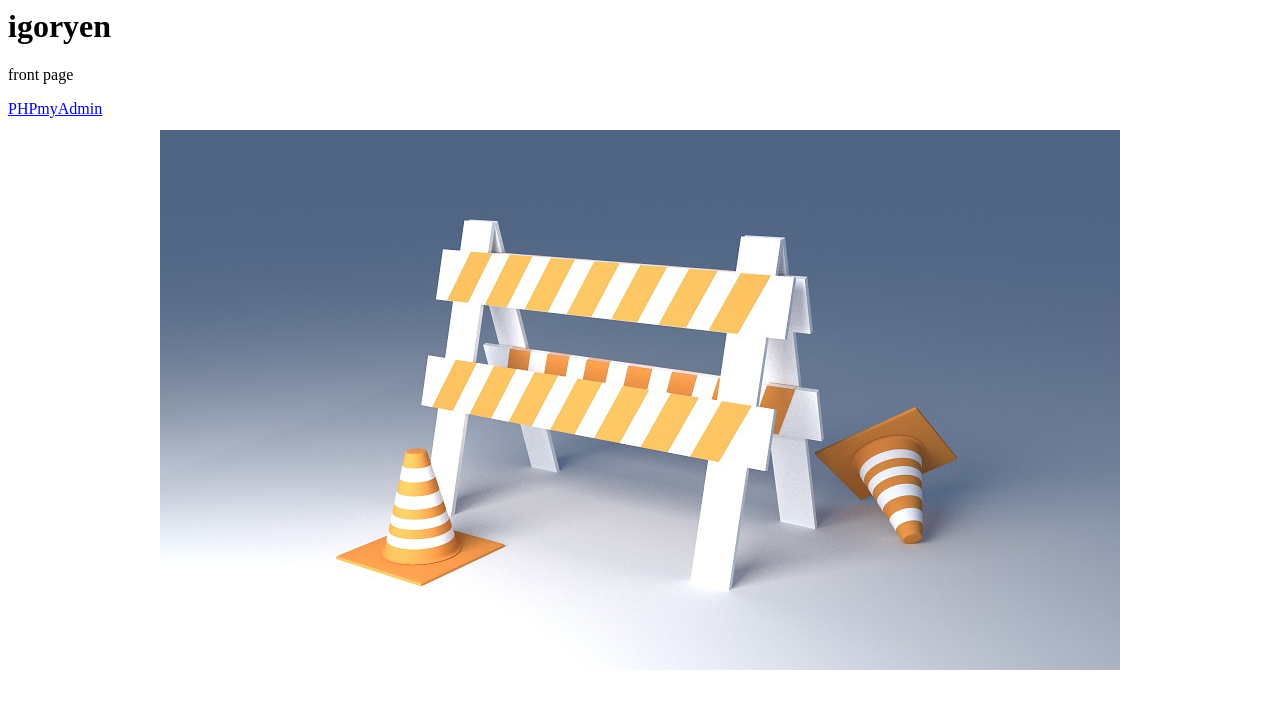
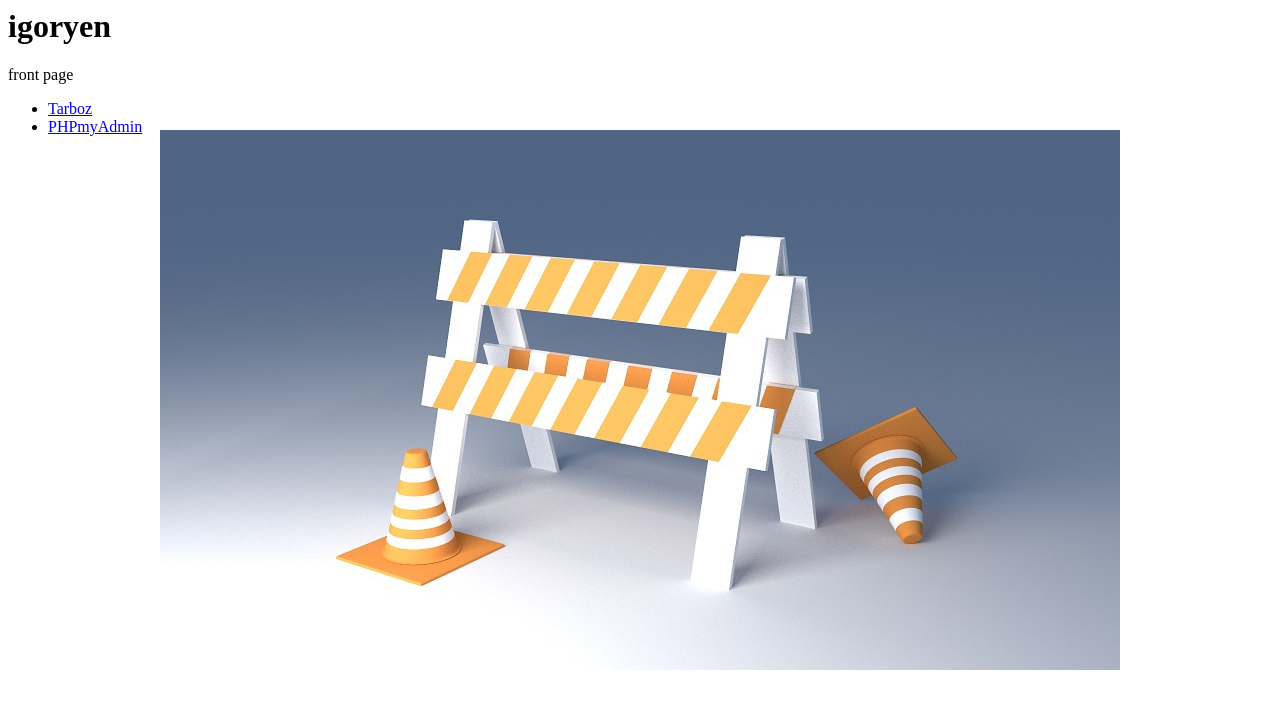
Before and after one commit to igoryen/igoryen.com, a plain HTML site: page public_html/index.html in a window 1280 px wide. Drawn offline with Linux system fonts and the light colour scheme.

Commit message:
index.html: added link to tarboz.igoryen.com

```diff
--- a/public_html/index.html
+++ b/public_html/index.html
@@ -6,8 +6,12 @@
 		<div class="container" style="background-image: url('img/under-construction.jpg'); background-repeat: no-repeat;background-position: center; height: 100%;">
 			<h1>igoryen</h1>
 			<p>front page</p>
-			<a href="/phpmyadmin">PHPmyAdmin</a>
+			<div>
+				<ul>
+					<li><a href="http://tarboz.igoryen.com">Tarboz</a></li>
+					<li><a href="/phpmyadmin">PHPmyAdmin</a></li>
+				</ul>
+			</div>
 		</div>
-
 	</body>
 </html>
```
